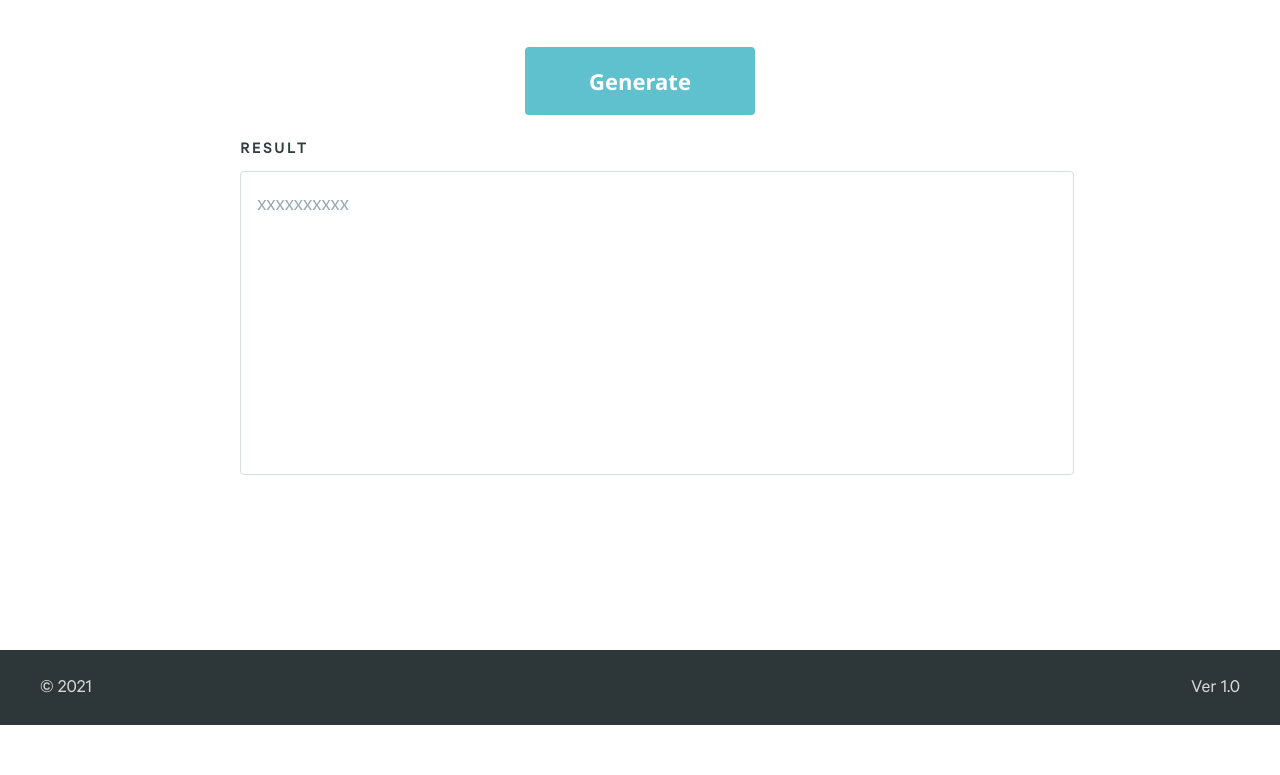
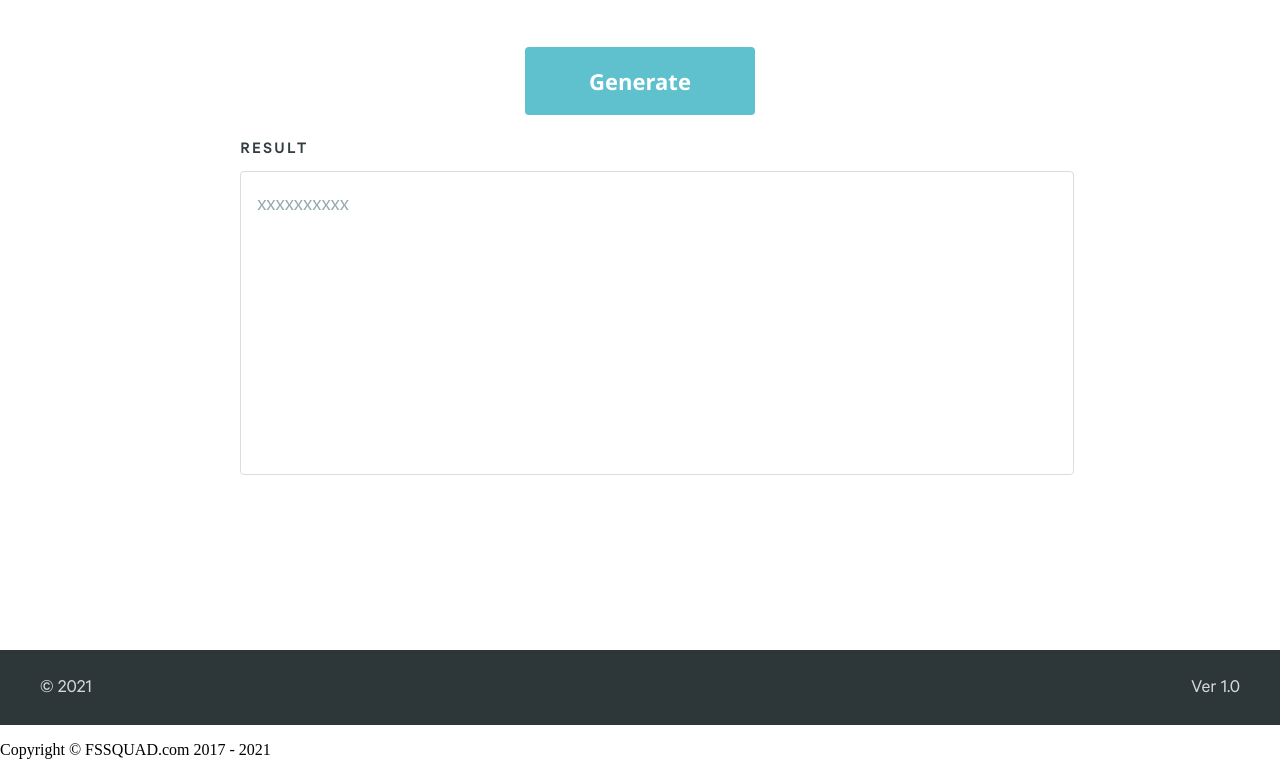
Before and after one commit to ANON5EC/CC-GEN-2021, a plain HTML site: page index.html in a window 1280 px wide. Shown: the part 725-1500 px from the top of the page. Before the commit the page ends 1450 px from the top, so only its background shows below. Drawn offline with Linux system fonts and the light colour scheme.

Commit message:
Update index.html
added copyright

```diff
--- a/index.html
+++ b/index.html
@@ -149,4 +149,5 @@
     <script src="js/jquery-3.6.0.min.js"></script>
     <script src="js/scripts.js"></script>
 </body>
+    <p class="text-xs text-gray-500">Copyright © <span class="text-gray-700">FSSQUAD.com</span> 2017 - 2021</p>
 </html>
```
